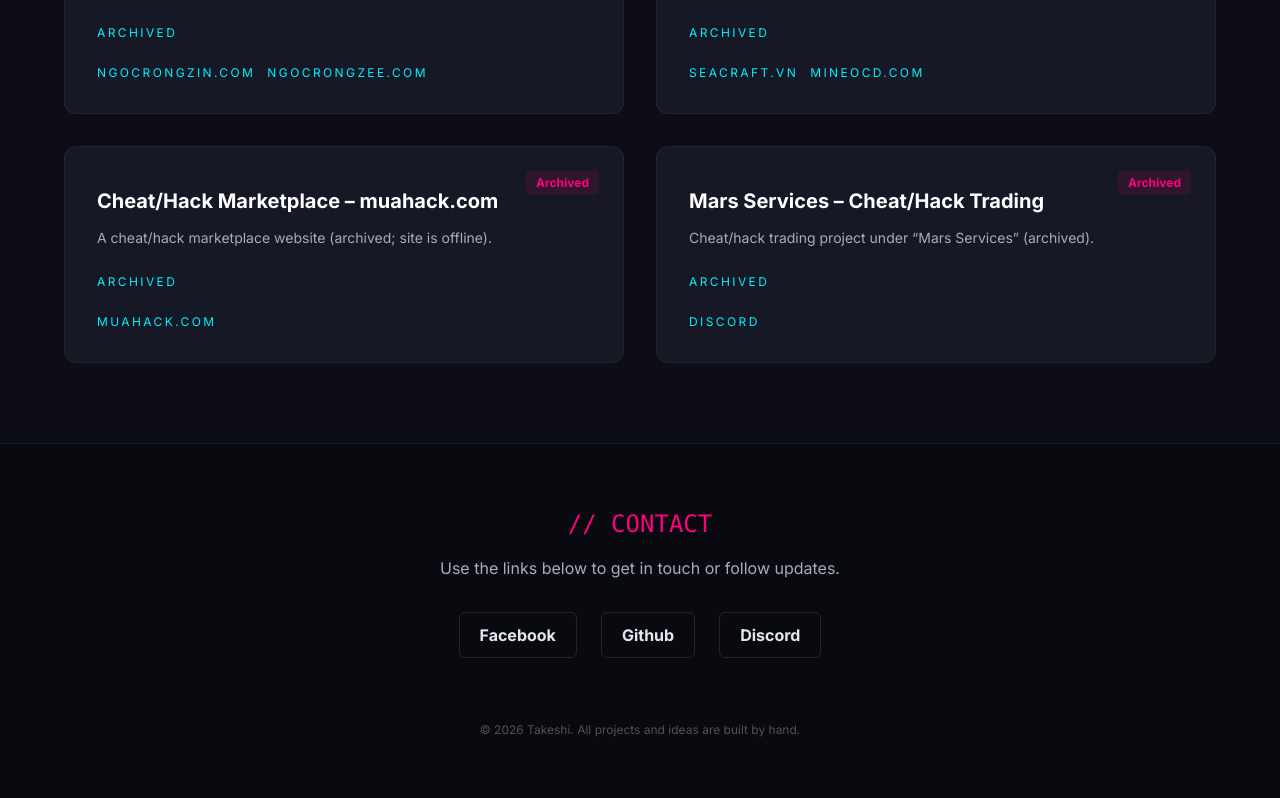
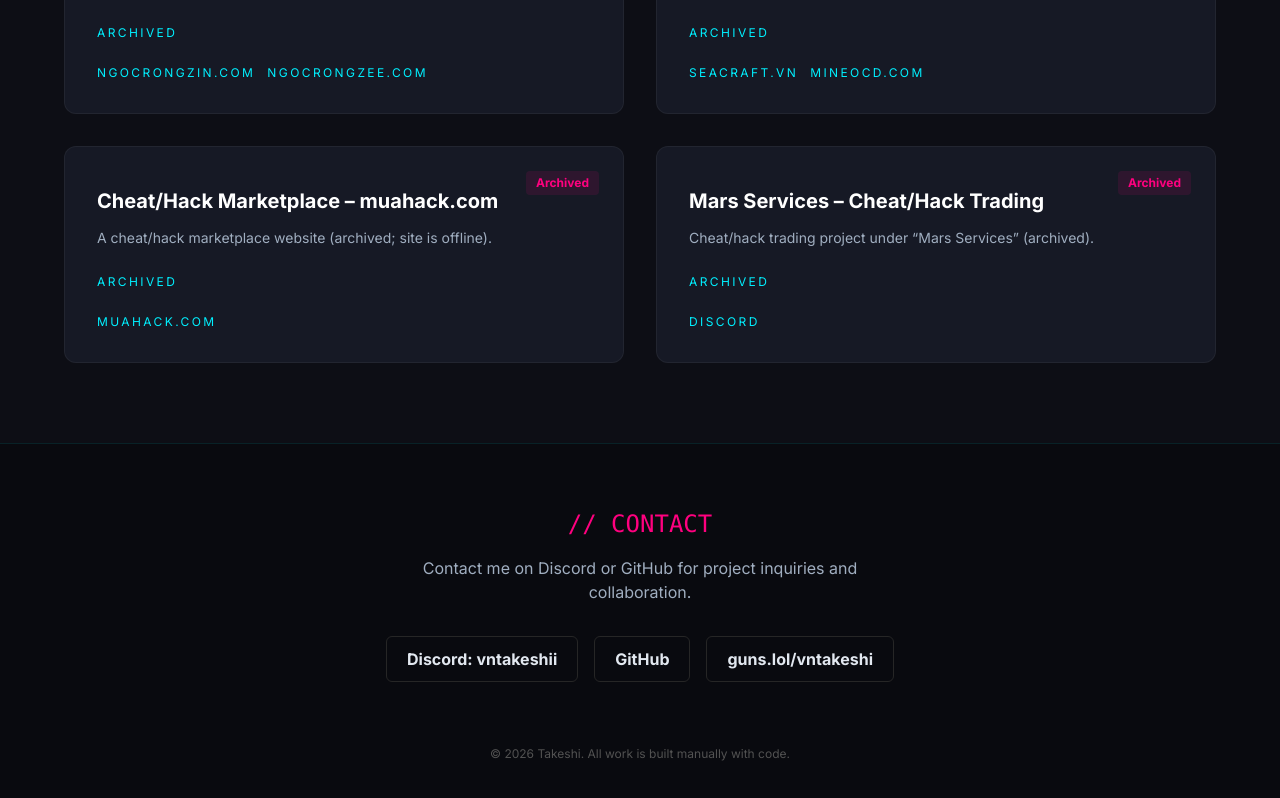
Before and after one commit to VNTakeshi29/project-flex-live, a Next.js app: page / in a window 1280 px wide. Shown: the part 1313-2111 px from the top of the page. Built offline with nearby package versions, Linux system fonts and the light colour scheme.

Commit message:
feat: update contact links with Discord and GitHub info

```diff
--- a/app/page.client.tsx
+++ b/app/page.client.tsx
@@ -162,13 +162,19 @@
       {/* CONTACT SECTION */}
       <footer id="contact" className="text-center py-16 px-6 bg-[#090a0f] border-t border-[#00f0ff]/10">
         <h2 className="font-mono text-2xl text-[#ff007f] mb-4">{"// CONTACT"}</h2>
-        <p className="text-[#a0aec0] max-w-md mx-auto mb-8">Use the links below to get in touch or follow updates.</p>
-        <div className="flex justify-center gap-6 flex-wrap">
-          <a href="#" className="px-5 py-2.5 font-bold border border-neutral-800 rounded-md hover:border-[#00f0ff] hover:text-[#00f0ff] hover:shadow-[0_0_15px_rgba(0,240,255,0.2)] transition">Facebook</a>
-          <a href="#" className="px-5 py-2.5 font-bold border border-neutral-800 rounded-md hover:border-[#00f0ff] hover:text-[#00f0ff] hover:shadow-[0_0_15px_rgba(0,240,255,0.2)] transition">Github</a>
-          <a href="https://discord.gg/bhjsq3bzcM" target="_blank" rel="noopener noreferrer" className="px-5 py-2.5 font-bold border border-neutral-800 rounded-md hover:border-[#00f0ff] hover:text-[#00f0ff] hover:shadow-[0_0_15px_rgba(0,240,255,0.2)] transition">Discord</a>
+        <p className="text-[#a0aec0] max-w-md mx-auto mb-8">Contact me on Discord or GitHub for project inquiries and collaboration.</p>
+        <div className="flex flex-col items-center gap-4 sm:flex-row sm:justify-center">
+          <a href="https://discord.com/users/645512630244605983" target="_blank" rel="noopener noreferrer" className="px-5 py-2.5 font-bold border border-neutral-800 rounded-md hover:border-[#00f0ff] hover:text-[#00f0ff] hover:shadow-[0_0_15px_rgba(0,240,255,0.2)] transition">
+            Discord: vntakeshii
+          </a>
+          <a href="http://github.com/VNTakeshi29/" target="_blank" rel="noopener noreferrer" className="px-5 py-2.5 font-bold border border-neutral-800 rounded-md hover:border-[#00f0ff] hover:text-[#00f0ff] hover:shadow-[0_0_15px_rgba(0,240,255,0.2)] transition">
+            GitHub
+          </a>
+          <a href="https://guns.lol/vntakeshi" target="_blank" rel="noopener noreferrer" className="px-5 py-2.5 font-bold border border-neutral-800 rounded-md hover:border-[#00f0ff] hover:text-[#00f0ff] hover:shadow-[0_0_15px_rgba(0,240,255,0.2)] transition">
+            guns.lol/vntakeshi
+          </a>
         </div>
-        <p className="text-xs text-neutral-600 mt-16">© 2026 Takeshi. All projects and ideas are built by hand.</p>
+        <p className="text-xs text-neutral-600 mt-16">© 2026 Takeshi. All work is built manually with code.</p>
       </footer>
     </div>
   );
```
